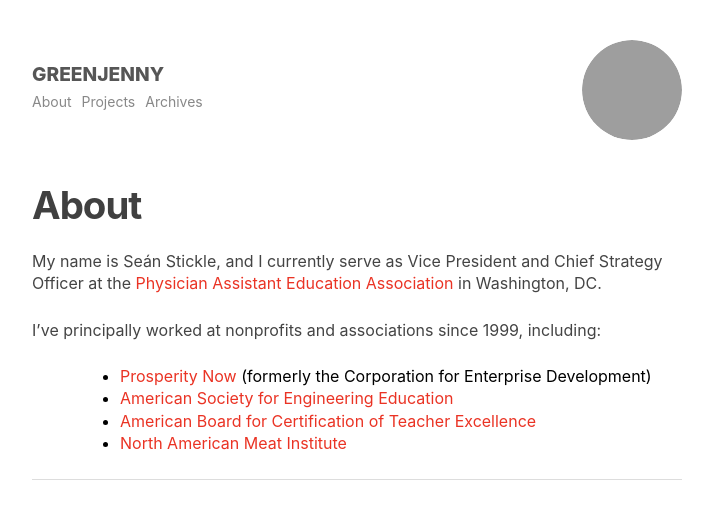
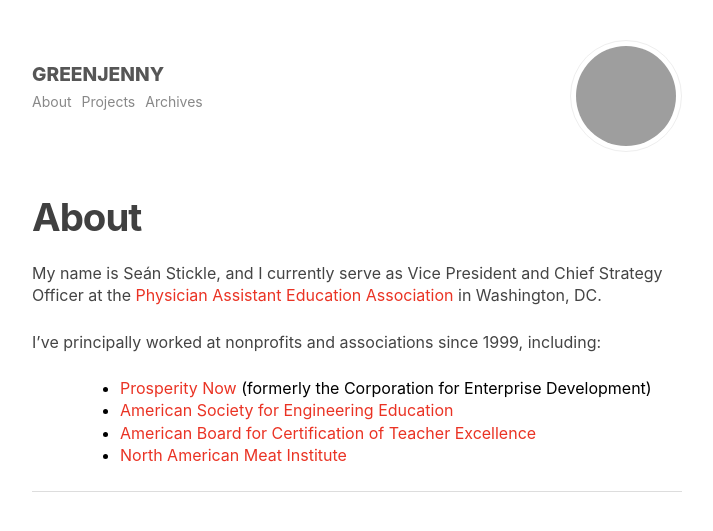
Before and after one commit to seanstickle/greenjenny.com, a Jekyll site: the page built from about.md, in a window 1280 px wide. Shown: the top 531 px of the page, without its empty margins (283-996 px from the left). Built offline with Jekyll 4.4.1, drawn with Linux system fonts in a browser that asks for light colours; grey boxes are pictures that could not be loaded.

Commit message:
Add border around avatar

```diff
--- a/assets/main.css
+++ b/assets/main.css
@@ -148,7 +148,7 @@ body > header {
   margin: 20px auto;
 }
 
-header .avatar {
+header .avatar img {
   overflow: hidden;
   width: 100px;
   height: 100px;
@@ -157,6 +157,8 @@ header .avatar {
   border-radius: 50%;
   margin: 0;
   float: right;
+  padding: 5px;
+  border: 1px solid #eee;
 }
 
 header #brand {
@@ -341,8 +343,6 @@ article img {
 
 
 
-
-
 /* media queries
 -------------------------------------------------------------- */
 @media (max-width: 767px) {
```
